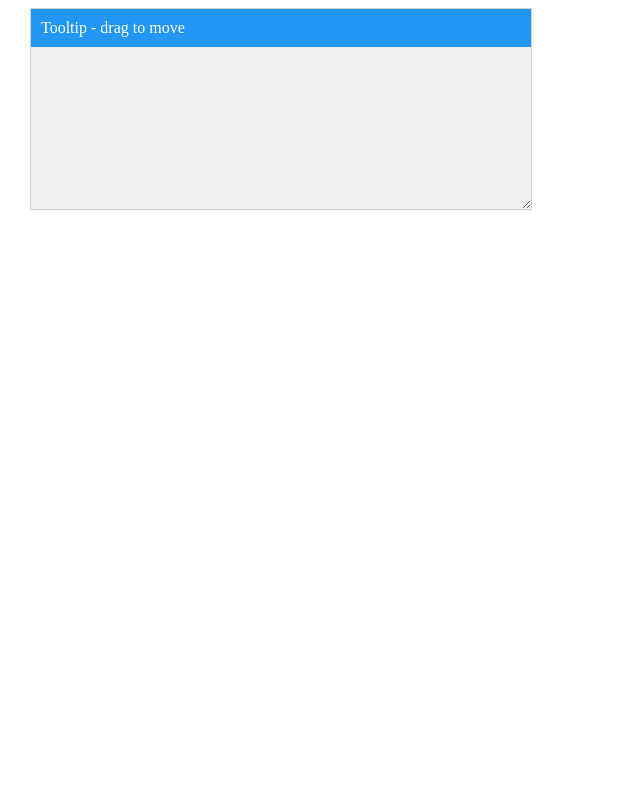
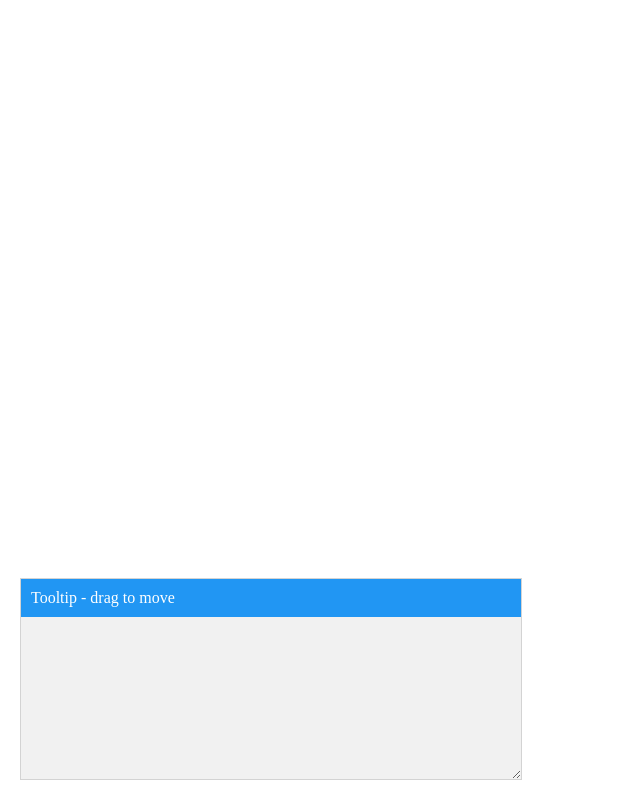
Before and after one commit to admonsa/board-tree, a plain HTML site: page index.html in a window 1280 px wide. Shown: the whole page, without its empty margins (0-640 px from the left). Drawn offline with nearby package versions, Linux system fonts and the light colour scheme.

Commit message:
put tooltip at the bottom

```diff
--- a/index.html
+++ b/index.html
@@ -30,7 +30,8 @@
             text-align: left;
             width: 500px;
             height: 200px;
-            left: 30px;
+            left: 20px;
+            bottom: 20px;
         }
 
         #tooltip_header {
```
